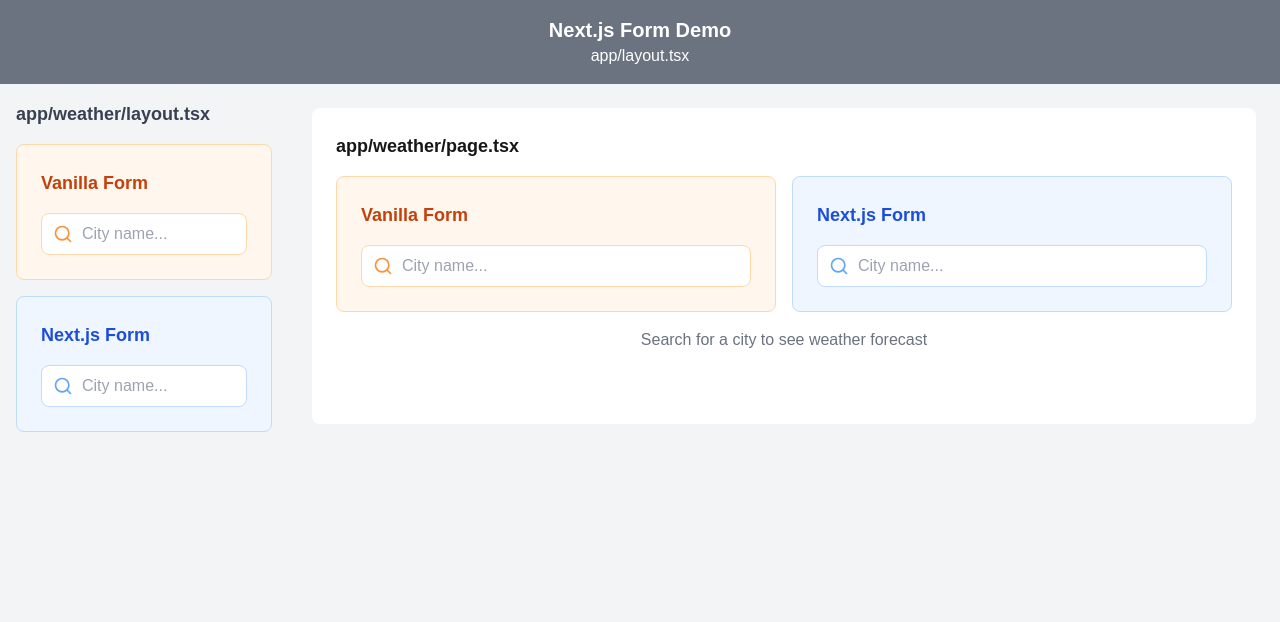
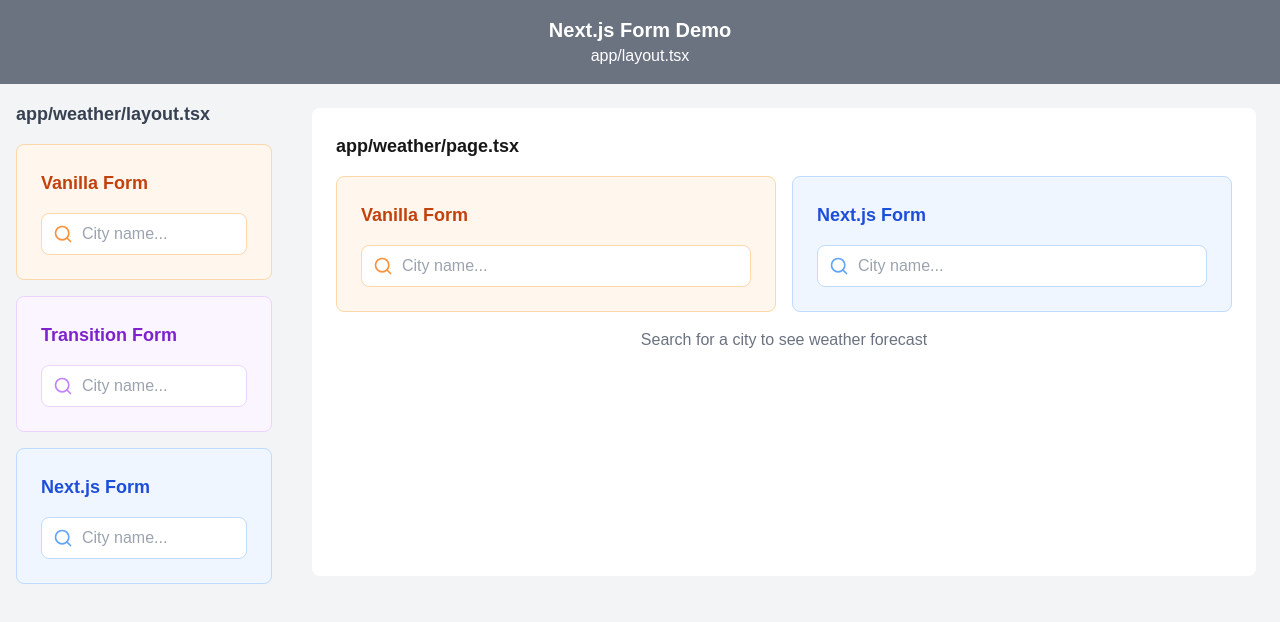
Before and after one commit to hynjnk/next-js-form-component-demo, a Next.js app: page /weather in a window 1280 px wide. Shown: the top 622 px of the page. Built offline with nearby package versions, Linux system fonts and the light colour scheme.

Commit message:
Add weather search form with `useTransition`

```diff
--- a/src/app/page.tsx
+++ b/src/app/page.tsx
@@ -3,6 +3,7 @@
 import { VanillaForm } from "./weather/_components/VanillaForm";
 import { NextJsForm } from "./weather/_components/NextJsForm";
 import { RockPaperScissorsForm } from "./_components/RockPaperScissorsForm";
+import { TransitionForm } from "./weather/_components/TransitionForm";
 
 export default async function Home() {
   return (
@@ -11,6 +12,7 @@
       <div className="bg-white p-6 rounded-lg border border-gray-200 flex flex-col gap-4">
         <h2 className="text-lg font-semibold">action=&quot;/weather&quot;</h2>
         <VanillaForm />
+        <TransitionForm />
         <NextJsForm />
       </div>
       <div className="bg-white p-6 rounded-lg border border-gray-200 flex flex-col gap-4 mt-4">
--- /dev/null
+++ b/src/app/weather/_components/TransitionForm.tsx
@@ -0,0 +1,47 @@
+"use client";
+
+import { Search } from "lucide-react";
+import { useRouter, useSearchParams } from "next/navigation";
+import { FormEventHandler, useTransition } from "react";
+
+export function TransitionForm() {
+  const router = useRouter()
+  const [isPending, startTransition] = useTransition();
+  const searchParams = useSearchParams();
+  const city = searchParams.get("city") || "";
+
+  const handleSubmit: FormEventHandler<HTMLFormElement> = (event) => {
+    event.preventDefault();
+    const formData = new FormData(event.currentTarget);
+    const params = new URLSearchParams(formData as unknown as Record<string, string>);
+
+    startTransition(() => {
+      router.replace(`/weather?${params.toString()}`);
+    });
+  };
+
+  return (
+    <div className="p-6 bg-purple-50 rounded-lg border border-purple-200">
+      <h3 className="text-lg font-semibold text-purple-700">Transition Form</h3>
+      <form action="/weather" onSubmit={handleSubmit} className="relative mt-4">
+        <Search className="w-5 h-5 text-purple-400 absolute left-3 top-1/2 transform -translate-y-1/2 pointer-events-none" />
+        <input
+          type="text"
+          name="city"
+          placeholder="City name..."
+          defaultValue={city}
+          className="w-full px-4 py-2 pl-10 rounded-lg border border-purple-200 focus:outline-none focus:ring-2 focus:ring-purple-500 focus:border-transparent"
+        />
+        {isPending && <PendingSpinner />}
+      </form>
+    </div>
+  );
+}
+
+const PendingSpinner = () => {
+  return (
+    <div className="absolute right-3 top-1/2 transform -translate-y-1/2">
+      <div className="w-5 h-5 border-4 border-purple-400 border-t-transparent border-solid rounded-full animate-spin"></div>
+    </div>
+  );
+};
--- a/src/app/weather/layout.tsx
+++ b/src/app/weather/layout.tsx
@@ -1,5 +1,6 @@
 import { VanillaForm } from "./_components/VanillaForm";
 import { NextJsForm } from "./_components/NextJsForm";
+import { TransitionForm } from "./_components/TransitionForm";
 
 export default function WeatherLayout({
   children,
@@ -13,6 +14,7 @@
           app/weather/layout.tsx
         </h2>
         <VanillaForm />
+        <TransitionForm />
         <NextJsForm />
       </aside>
       {children}
```
